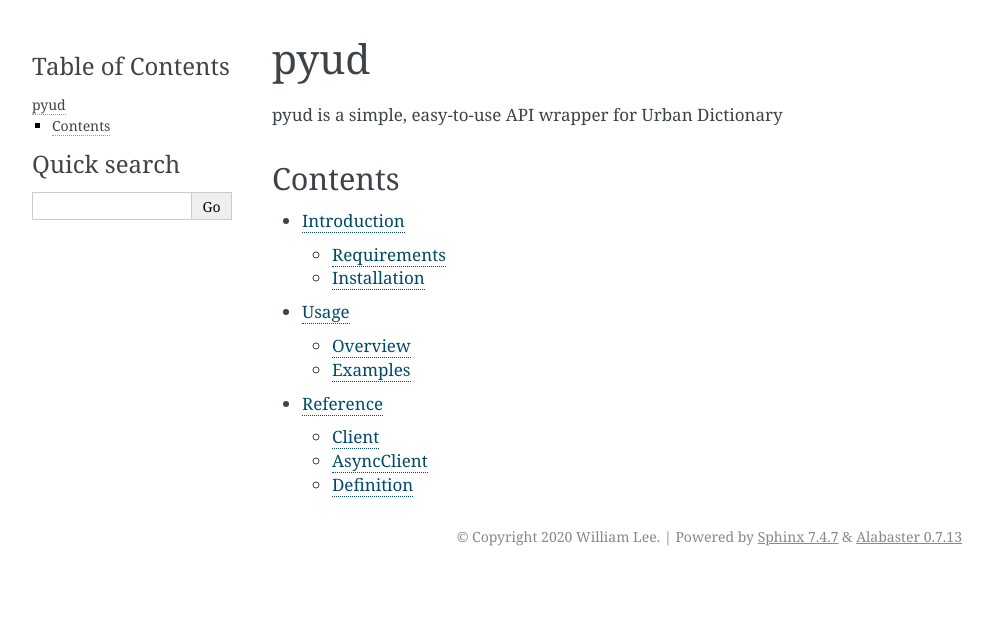
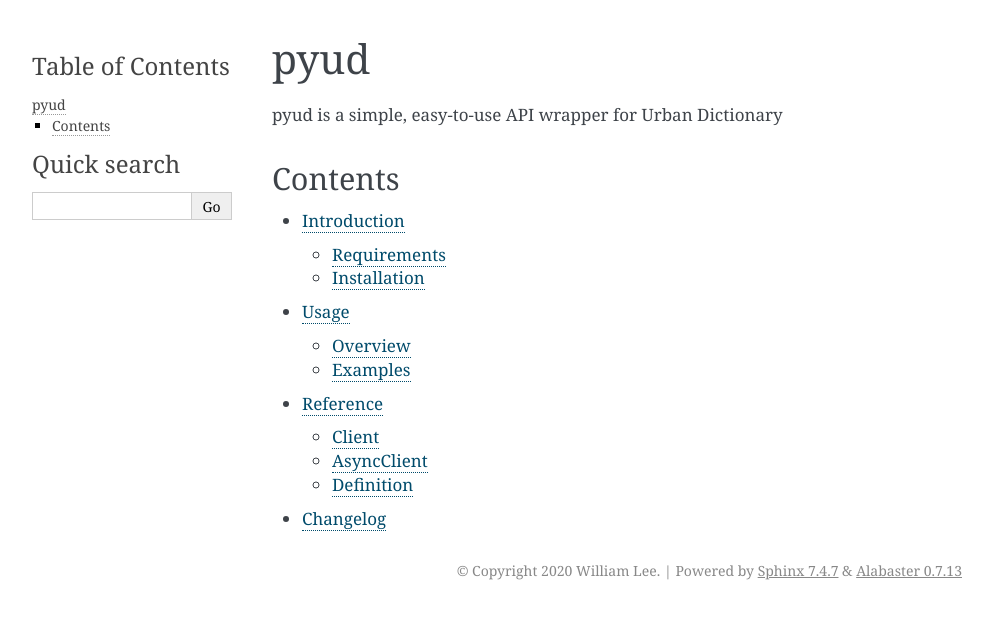
Before and after one commit to WilliamWFLee/pyud, a Sphinx documentation site: the page built from docs/index.rst, in a window 1280 px wide. Shown: the top 619 px of the page, without its empty margins (148-1141 px from the left). Built offline with Sphinx 7.4.7, drawn with Linux system fonts in a browser that asks for light colours.

Commit message:
Add changelog to docs

```diff
--- /dev/null
+++ b/docs/changelog.rst
@@ -0,0 +1,4 @@
+Changelog
+=========
+
+This page shows a complete summary of changes and fixes made in each version.
--- a/docs/index.rst
+++ b/docs/index.rst
@@ -17,3 +17,4 @@
    introduction
    usage
    reference
+   changelog
```
